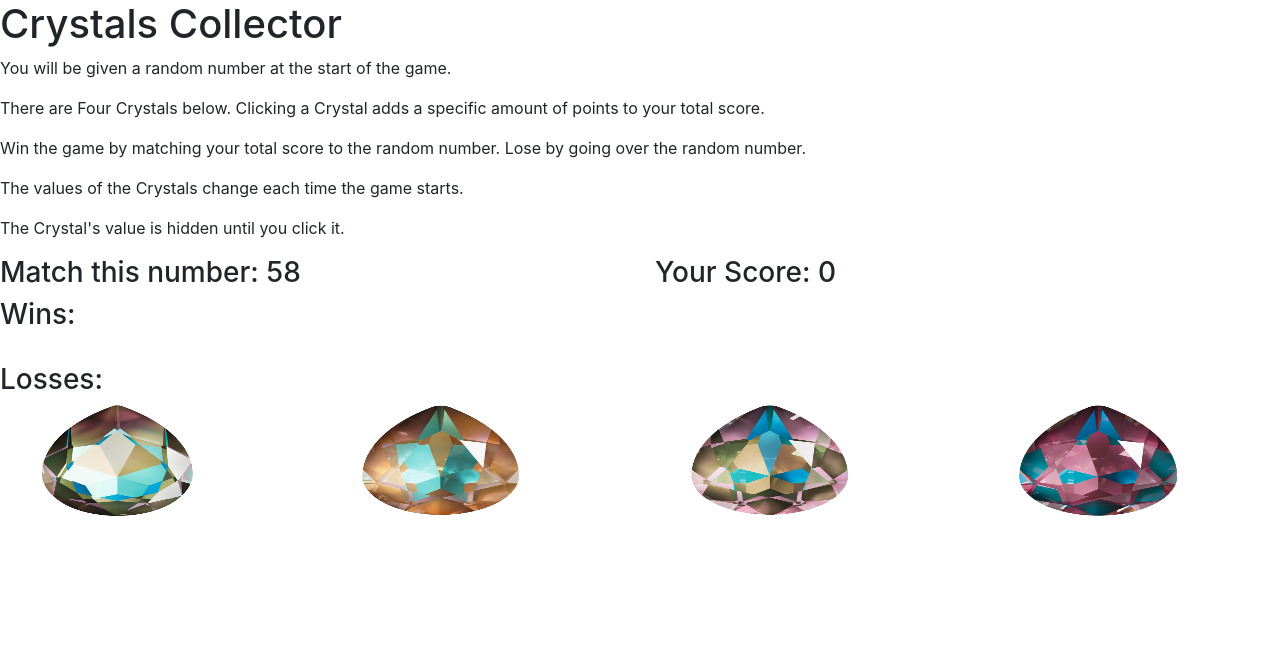
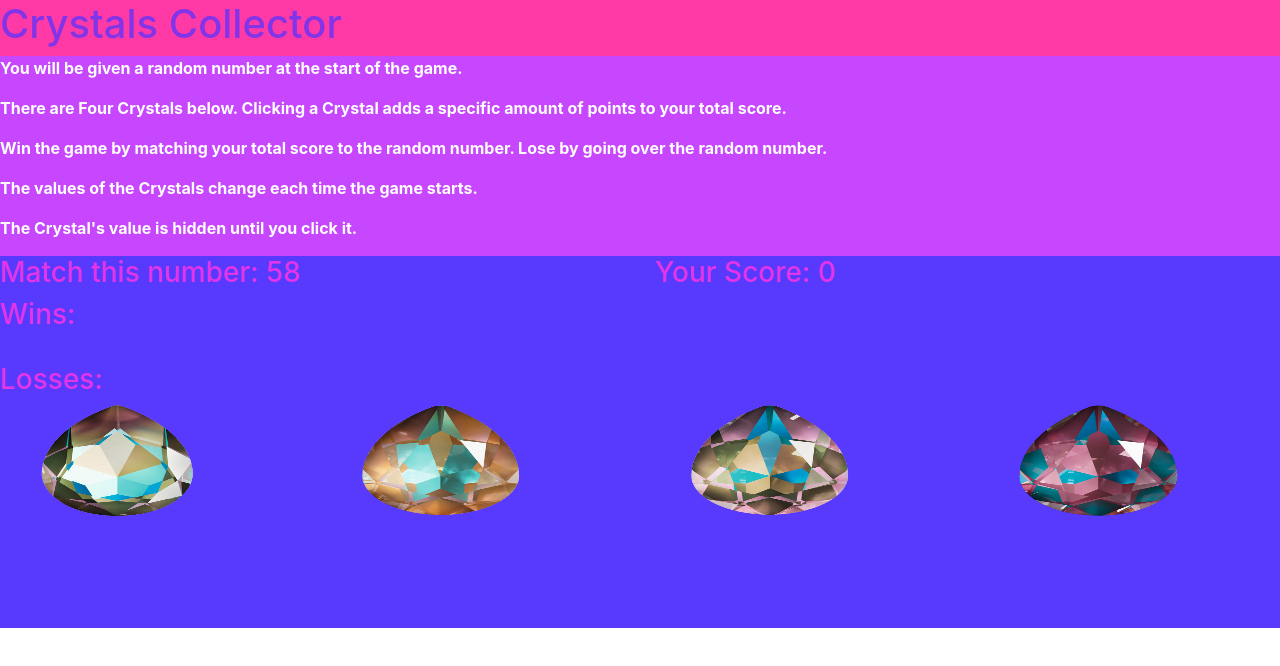
Before and after one commit to GeorgeSchlosser/unit-4-game, a plain HTML site: page index.html in a window 1280 px wide. Drawn offline with nearby package versions, Linux system fonts and the light colour scheme.

Commit message:
added pallette

```diff
--- a/assets/css/style.css
+++ b/assets/css/style.css
@@ -4,9 +4,35 @@ mag-lav         #E334E8
 lavendar        #C746FF
 lt-periwinkle   #8134E8
 periwinkle      #583AFF
+
 */
 
 .crystal-btn {
     height: 50%;
     width: 75%;
 }
+
+.backOne {
+    background-color: #FF3AA7;
+}
+
+.backTwo {
+    background-color: #583AFF;
+}
+
+.backThree {
+    background-color: #C746FF;
+}
+
+p {
+    font-weight: bold;
+    color: white;
+  }
+
+h1 {
+    color: #8134E8;
+}
+
+h3 {
+    color: #E334E8;
+}
--- a/index.html
+++ b/index.html
@@ -12,13 +12,13 @@
 <body>
 
     <div class="row">
-        <div class="col">
+        <div class="col backOne">
             <h1>Crystals Collector</h1>
         </div>
     </div>
 
     <div class="row">
-        <div class="col">
+        <div class="col backThree">
             <p>
                 You will be given a random number at the start of the game.
             </p>
@@ -38,23 +38,23 @@
     </div>
 
     <div class="row">
-        <div class="col">
+        <div class="col backTwo">
             <h3>Match this number: <span id="num-to-match"></span></h3>
         </div>
-        <div class="col">
+        <div class="col backTwo">
             <h3>Your Score: <span id="num-score"></span></h3>
         </div>
     </div>
 
     <div class="row">
-        <div class="col">
+        <div class="col backTwo">
             <h3>Wins: <span id="wins-count"></span></h3>
             <br>
             <h3>Losses: <span id="loss-count"></span></h3>
         </div>
     </div>
 
-    <div class="row">
+    <div class="row backTwo">
         <div class="col">
             <img src="assets/images/crystal-1.png" class="crystal-btn" id="c1" alt="c1">
         </div>
```
